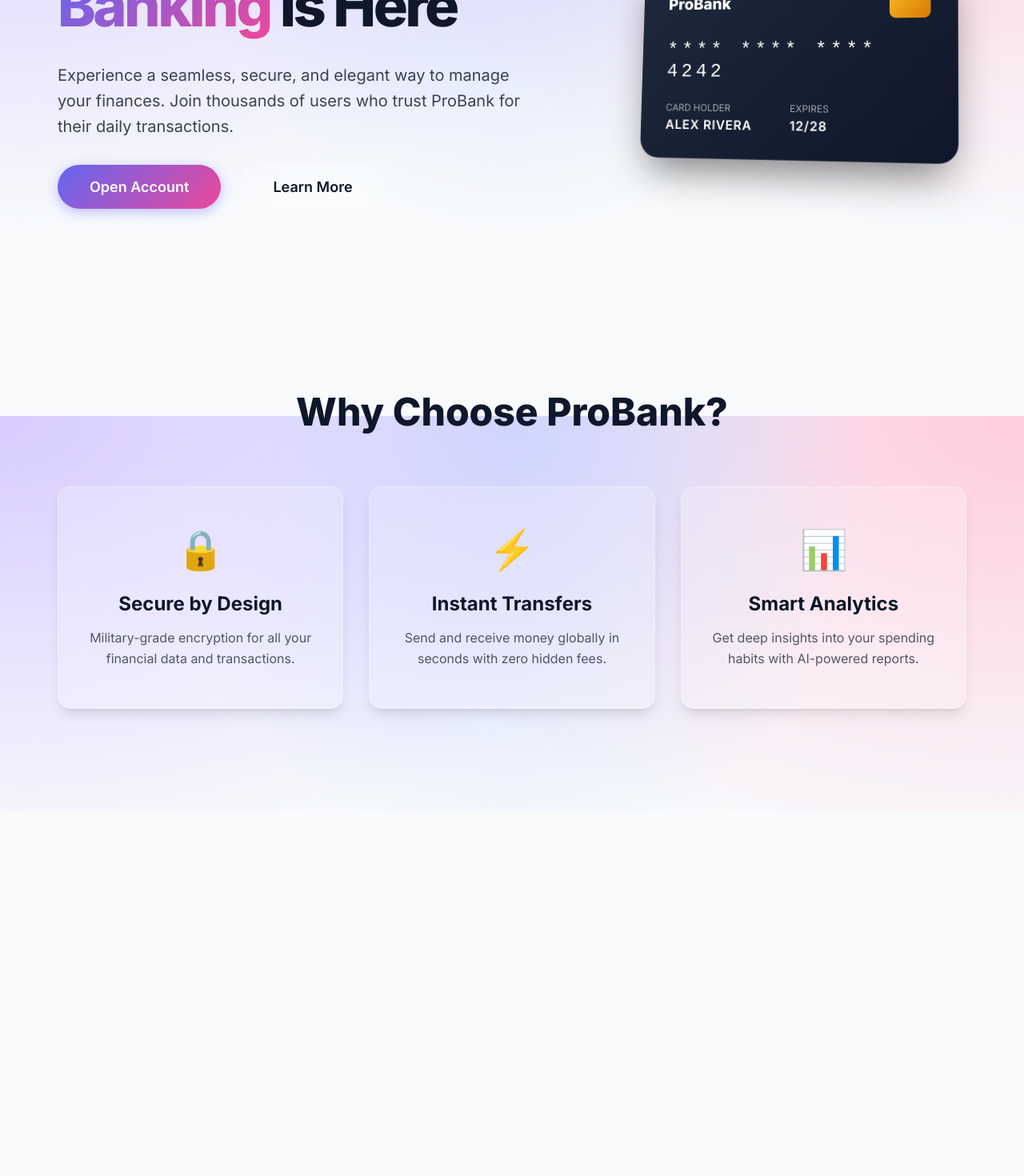
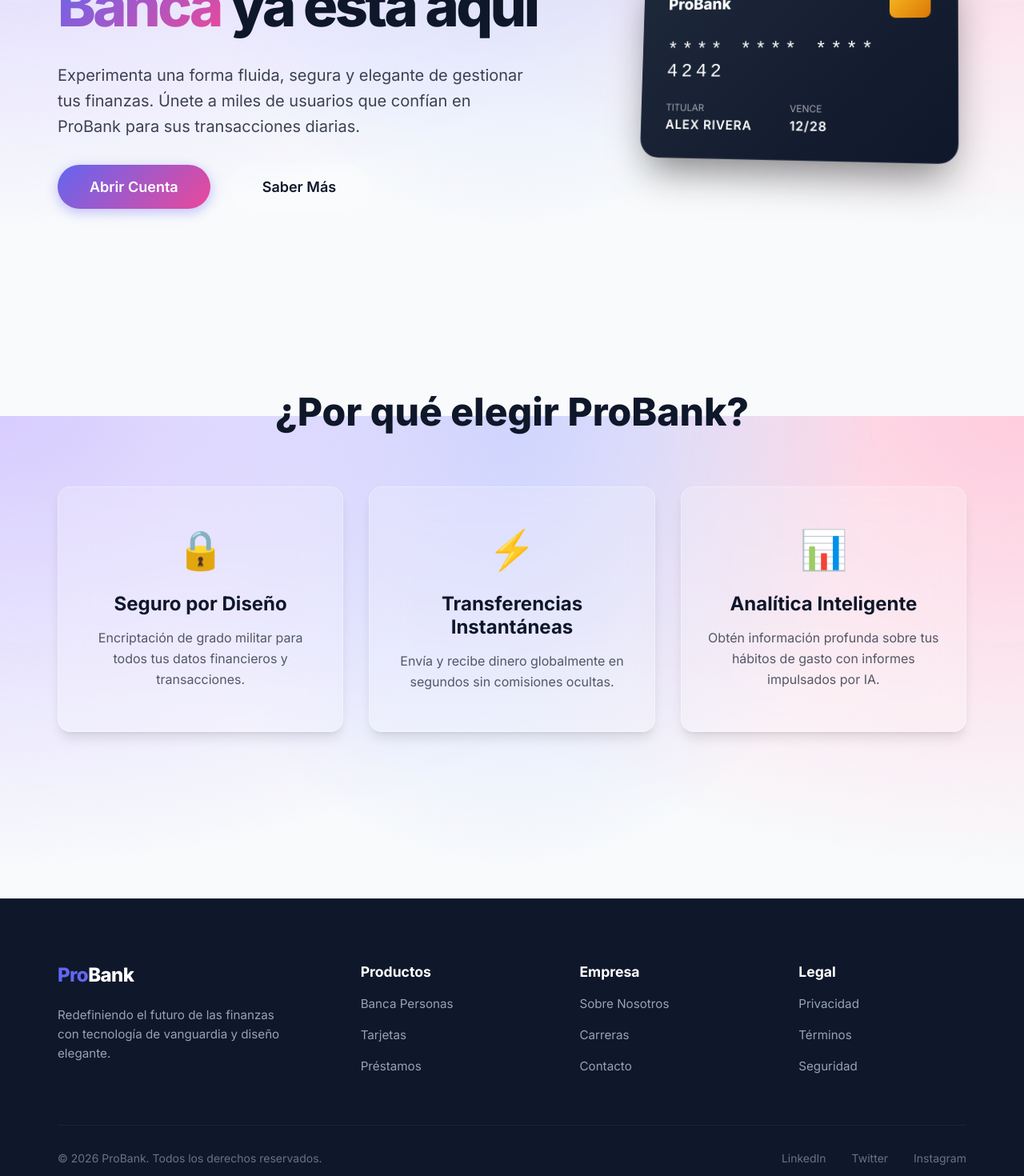
Before and after one commit to whuera/ProBank, a Next.js app: page / in a window 1280 px wide. Shown: the part 280-1750 px from the top of the page at 80% size. Before the commit the page ends 1294 px from the top, so only its background shows below. Built offline with nearby package versions, Linux system fonts and the light colour scheme.

Commit message:
Add static dark footer and translate content to Spanish

```diff
--- a/src/app/layout.tsx
+++ b/src/app/layout.tsx
@@ -1,6 +1,7 @@
 import type { Metadata } from "next";
 import { Inter } from "next/font/google";
 import "./globals.css";
+import { Footer } from "@/components/layout/Footer";
 
 const inter = Inter({
   subsets: ["latin"],
@@ -8,10 +9,10 @@ const inter = Inter({
 });
 
 export const metadata: Metadata = {
-  title: "ProBank | Modern Banking Solutions",
-  description: "Experience the future of banking with ProBank. Secure, fast, and elegant.",
-  keywords: ["banking", "finance", "nextjs", "modern ui", "probank"],
-  authors: [{ name: "ProBank Team" }],
+  title: "ProBank | Soluciones Bancarias Modernas",
+  description: "Experimenta el futuro de la banca con ProBank. Seguro, rápido y elegante.",
+  keywords: ["banca", "finanzas", "nextjs", "interfaz moderna", "probank"],
+  authors: [{ name: "Equipo ProBank" }],
   viewport: "width=device-width, initial-scale=1",
 };
 
@@ -21,9 +22,10 @@ export default function RootLayout({
   children: React.ReactNode;
 }>) {
   return (
-    <html lang="en">
+    <html lang="es">
       <body className={inter.variable}>
         {children}
+        <Footer />
       </body>
     </html>
   );
--- a/src/app/page.tsx
+++ b/src/app/page.tsx
@@ -10,15 +10,15 @@ export default function Home() {
       <section className={styles.hero}>
         <div className={styles.heroContent}>
           <h1 className={`${styles.title} animate-fade-in`}>
-            The Future of <span className={styles.gradientText}>Banking</span> is Here
+            El Futuro de la <span className={styles.gradientText}>Banca</span> ya está aquí
           </h1>
           <p className={`${styles.description} animate-fade-in`}>
-            Experience a seamless, secure, and elegant way to manage your finances.
-            Join thousands of users who trust ProBank for their daily transactions.
+            Experimenta una forma fluida, segura y elegante de gestionar tus finanzas.
+            Únete a miles de usuarios que confían en ProBank para sus transacciones diarias.
           </p>
           <div className={`${styles.cta} animate-fade-in`}>
-            <Button size="lg">Open Account</Button>
-            <Button variant="secondary" size="lg">Learn More</Button>
+            <Button size="lg">Abrir Cuenta</Button>
+            <Button variant="secondary" size="lg">Saber Más</Button>
           </div>
         </div>
 
@@ -31,11 +31,11 @@ export default function Home() {
             <div className={styles.cardNumber}>**** **** **** 4242</div>
             <div className={styles.cardFooter}>
               <div>
-                <div className={styles.cardLabel}>Card Holder</div>
+                <div className={styles.cardLabel}>Titular</div>
                 <div className={styles.cardValue}>ALEX RIVERA</div>
               </div>
               <div>
-                <div className={styles.cardLabel}>Expires</div>
+                <div className={styles.cardLabel}>Vence</div>
                 <div className={styles.cardValue}>12/28</div>
               </div>
             </div>
@@ -44,22 +44,22 @@ export default function Home() {
       </section>
 
       <section id="features" className={styles.features}>
-        <h2 className={styles.sectionTitle}>Why Choose ProBank?</h2>
+        <h2 className={styles.sectionTitle}>¿Por qué elegir ProBank?</h2>
         <div className={styles.grid}>
           <div className={`${styles.featureCard} glass`}>
             <div className={styles.icon}>🔒</div>
-            <h3>Secure by Design</h3>
-            <p>Military-grade encryption for all your financial data and transactions.</p>
+            <h3>Seguro por Diseño</h3>
+            <p>Encriptación de grado militar para todos tus datos financieros y transacciones.</p>
           </div>
           <div className={`${styles.featureCard} glass`}>
             <div className={styles.icon}>⚡</div>
-            <h3>Instant Transfers</h3>
-            <p>Send and receive money globally in seconds with zero hidden fees.</p>
+            <h3>Transferencias Instantáneas</h3>
+            <p>Envía y recibe dinero globalmente en segundos sin comisiones ocultas.</p>
           </div>
           <div className={`${styles.featureCard} glass`}>
             <div className={styles.icon}>📊</div>
-            <h3>Smart Analytics</h3>
-            <p>Get deep insights into your spending habits with AI-powered reports.</p>
+            <h3>Analítica Inteligente</h3>
+            <p>Obtén información profunda sobre tus hábitos de gasto con informes impulsados por IA.</p>
           </div>
         </div>
       </section>
--- /dev/null
+++ b/src/components/layout/Footer.module.css
@@ -0,0 +1,105 @@
+.footer {
+    background: #0f172a;
+    color: #f8fafc;
+    padding: 5rem 0 2rem 0;
+    margin-top: 5rem;
+    border-top: 1px solid rgba(255, 255, 255, 0.1);
+}
+
+.container {
+    max-width: 1200px;
+    margin: 0 auto;
+    padding: 0 2rem;
+}
+
+.grid {
+    display: grid;
+    grid-template-columns: 1.5fr repeat(3, 1fr);
+    gap: 4rem;
+    margin-bottom: 4rem;
+}
+
+.brand {
+    display: flex;
+    flex-direction: column;
+    gap: 1.5rem;
+}
+
+.logo {
+    font-size: 1.5rem;
+    font-weight: 800;
+    letter-spacing: -0.025em;
+    color: #ffffff;
+}
+
+.logoText {
+    color: var(--primary);
+}
+
+.description {
+    color: #94a3b8;
+    line-height: 1.6;
+    font-size: 0.95rem;
+    max-width: 300px;
+}
+
+.linksGroup {
+    display: flex;
+    flex-direction: column;
+    gap: 1.25rem;
+}
+
+.linksGroup h4 {
+    font-size: 1.1rem;
+    font-weight: 700;
+    color: #ffffff;
+}
+
+.linksGroup a {
+    color: #94a3b8;
+    font-size: 0.95rem;
+    transition: color 0.2s ease;
+}
+
+.linksGroup a:hover {
+    color: var(--primary);
+}
+
+.bottom {
+    padding-top: 2rem;
+    border-top: 1px solid rgba(255, 255, 255, 0.05);
+    display: flex;
+    justify-content: space-between;
+    align-items: center;
+    color: #64748b;
+    font-size: 0.875rem;
+}
+
+.socials {
+    display: flex;
+    gap: 2rem;
+}
+
+.socials a:hover {
+    color: #ffffff;
+}
+
+@media (max-width: 1024px) {
+    .grid {
+        grid-template-columns: 1fr 1fr;
+        gap: 3rem;
+    }
+}
+
+@media (max-width: 640px) {
+    .grid {
+        grid-template-columns: 1fr;
+        gap: 2.5rem;
+    }
+
+    .bottom {
+        flex-direction: column;
+        gap: 1.5rem;
+        text-align: center;
+    }
+}
--- /dev/null
+++ b/src/components/layout/Footer.tsx
@@ -0,0 +1,52 @@
+import React from 'react';
+import Link from 'next/link';
+import styles from './Footer.module.css';
+
+export const Footer: React.FC = () => {
+    return (
+        <footer className={styles.footer}>
+            <div className={styles.container}>
+                <div className={styles.grid}>
+                    <div className={styles.brand}>
+                        <Link href="/" className={styles.logo}>
+                            <span className={styles.logoText}>Pro</span>Bank
+                        </Link>
+                        <p className={styles.description}>
+                            Redefiniendo el futuro de las finanzas con tecnología de vanguardia y diseño elegante.
+                        </p>
+                    </div>
+
+                    <div className={styles.linksGroup}>
+                        <h4>Productos</h4>
+                        <Link href="/banca-personas">Banca Personas</Link>
+                        <Link href="#">Tarjetas</Link>
+                        <Link href="#">Préstamos</Link>
+                    </div>
+
+                    <div className={styles.linksGroup}>
+                        <h4>Empresa</h4>
+                        <Link href="#">Sobre Nosotros</Link>
+                        <Link href="#">Carreras</Link>
+                        <Link href="#">Contacto</Link>
+                    </div>
+
+                    <div className={styles.linksGroup}>
+                        <h4>Legal</h4>
+                        <Link href="#">Privacidad</Link>
+                        <Link href="#">Términos</Link>
+                        <Link href="#">Seguridad</Link>
+                    </div>
+                </div>
+
+                <div className={styles.bottom}>
+                    <p>&copy; {new Date().getFullYear()} ProBank. Todos los derechos reservados.</p>
+                    <div className={styles.socials}>
+                        <Link href="#">LinkedIn</Link>
+                        <Link href="#">Twitter</Link>
+                        <Link href="#">Instagram</Link>
+                    </div>
+                </div>
+            </div>
+        </footer>
+    );
+};
--- a/src/components/layout/Navbar.module.css
+++ b/src/components/layout/Navbar.module.css
@@ -9,27 +9,25 @@
     height: 5rem;
     display: flex;
     align-items: center;
+    transition: all 0.5s cubic-bezier(0.4, 0, 0.2, 1);
 
-    /* 10% de transparencia (90% opacidad) */
-    background: rgba(255, 255, 255, 0.3);
-
-    /* Efecto acrílico potente para difuminar el fondo */
-    backdrop-filter: blur(25px) saturate(160%);
-    -webkit-backdrop-filter: blur(25px) saturate(160%);
+    /* 3% de transparencia (97% opacidad) */
+    background: rgba(255, 255, 255, 0.97);
+    backdrop-filter: blur(10px);
+    -webkit-backdrop-filter: blur(10px);
 
     border: 1px solid rgba(255, 255, 255, 0.5);
     border-radius: 2.5rem;
     box-shadow: 0 10px 30px rgba(0, 0, 0, 0.08);
-    transition: all 0.4s cubic-bezier(0.4, 0, 0.2, 1);
 }
 
 .scrolled {
     top: 0.75rem;
     width: 95%;
-    /* Mantenemos el 10% de transparencia al hacer scroll */
-    background: rgba(255, 255, 255, 0.9);
-    backdrop-filter: blur(30px) saturate(180%);
-    -webkit-backdrop-filter: blur(30px) saturate(180%);
+    /* Mantenemos el 3% de transparencia al hacer scroll */
+    background: rgba(255, 255, 255, 0.97);
+    backdrop-filter: blur(15px);
+    -webkit-backdrop-filter: blur(15px);
     box-shadow: 0 15px 40px rgba(0, 0, 0, 0.12);
 }
 
@@ -78,7 +76,7 @@
 
     .navbar,
     .scrolled {
-        background: rgba(15, 23, 42, 0.9);
+        background: rgba(15, 23, 42, 0.97);
         border: 1px solid rgba(255, 255, 255, 0.1);
     }
 
--- a/src/components/layout/Navbar.tsx
+++ b/src/components/layout/Navbar.tsx
@@ -19,12 +19,12 @@ export const Navbar: React.FC = () => {
 
                 <div className={styles.links}>
                     <Link href="/banca-personas" className={styles.link}>Banca Personas</Link>
-                    <Link href="#features" className={styles.link}>Features</Link>
-                    <Link href="#solutions" className={styles.link}>Solutions</Link>
+                    <Link href="#features" className={styles.link}>Características</Link>
+                    <Link href="#solutions" className={styles.link}>Soluciones</Link>
                 </div>
 
                 <div className={styles.actions}>
-                    <Button variant="ghost" size="sm">Login</Button>
+                    <Button variant="ghost" size="sm">Ingresar</Button>
                     <Link href="/registro">
                         <Button variant="primary" size="sm">Hacerse Cliente</Button>
                     </Link>
```
